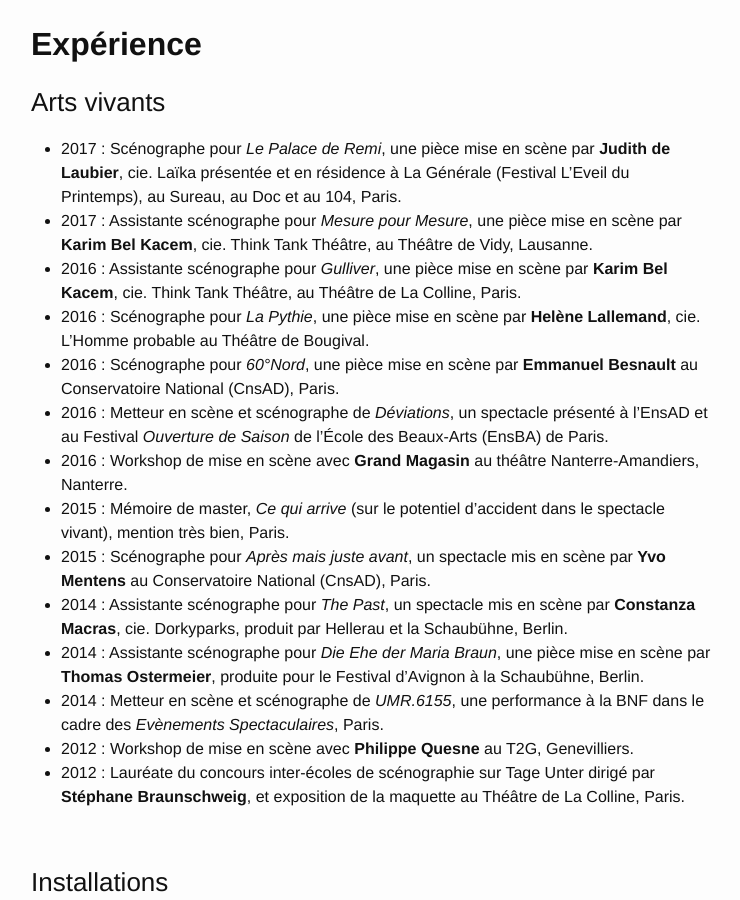
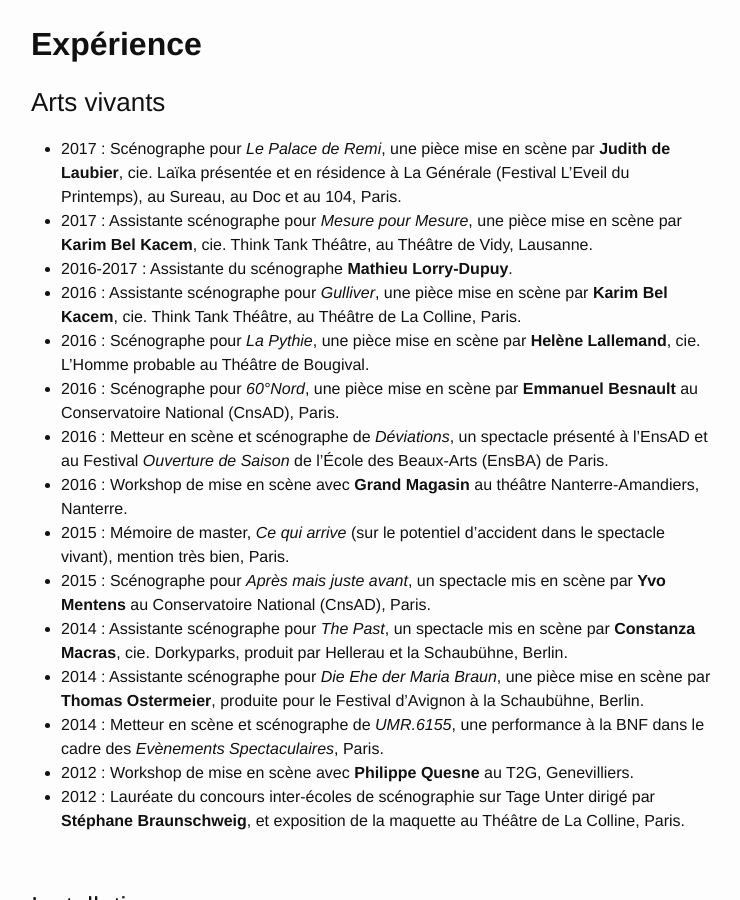
Before and after one commit to louiseds/louiseds.github.io, a Jekyll site: the page built from about.md, in a window 1280 px wide and 900 px high, scrolled down 941 px. Shown: the whole window, without its empty margins (269-1009 px from the left). Built offline with Jekyll 4.4.1, drawn with Linux system fonts in a browser that asks for light colours; some of the changed text lies outside the part shown.

Commit message:
Updated about.md

```diff
--- a/about.md
+++ b/about.md
@@ -26,6 +26,7 @@ _(English version below)_
 ### Arts vivants
 * 2017 : Scénographe pour _Le Palace de Remi_, une pièce mise en scène par **Judith de Laubier**, cie. Laïka présentée et en résidence à La Générale (Festival L'Eveil du Printemps), au Sureau, au Doc et au 104, Paris.
 * 2017 : Assistante scénographe pour _Mesure pour Mesure_, une pièce mise en scène par **Karim Bel Kacem**, cie. Think Tank Théâtre, au Théâtre de Vidy, Lausanne.
+* 2016-2017 : Assistante du scénographe **Mathieu Lorry-Dupuy**.
 * 2016 : Assistante scénographe pour _Gulliver_, une pièce mise en scène par **Karim Bel Kacem**, cie. Think Tank Théâtre, au Théâtre de La Colline, Paris.
 * 2016 : Scénographe pour _La Pythie_, une pièce mise en scène par **Helène Lallemand**, cie. L’Homme probable au Théâtre de Bougival.
 * 2016 : Scénographe pour _60°Nord_, une pièce mise en scène par **Emmanuel Besnault** au Conservatoire National (CnsAD), Paris.
@@ -83,6 +84,7 @@ Louise Douet-Sinenberg is an artist and stage designer born in Nantes (France) A
 ### Performing arts
 * 2017 : Stage designer of _Le Palace de Remi_, a play written and directed by **Judith de Laubier**, cie. Laïka showed and in residence at La Générale (Festival L'Eveil du Printemps), Le Sureau, Le Doc and at the 104, Paris.
 * 2017 : Stage designer assistant for _Mesure pour Mesure_, a play directed by **Karim Bel Kacem**, cie. Think Tank Théâtre, at the Théâtre de Vidy, Lausanne, Switzerland.
+* 2016-2017 : Assistant of the stage designer **Mathieu Lorry-Dupuy**.
 * 2016 : Stage designer assistant for _Gulliver_, directed by **Karim Bel Kacem**, cie. Think Tank Théâtre, at the National Theatre of La Colline, Paris.
 * 2016 : Stage designer of _La Pythie_, a play written and directed by **Helène Lallemand**, cie. L’Homme probable at the Bougival Theater.
 * 2016 : Stage designer of _60°Nord_, a play written by Lucie Digout and directed by **Emmanuel Besnault** at the National Conservatory (CnsAD), Paris.
```
